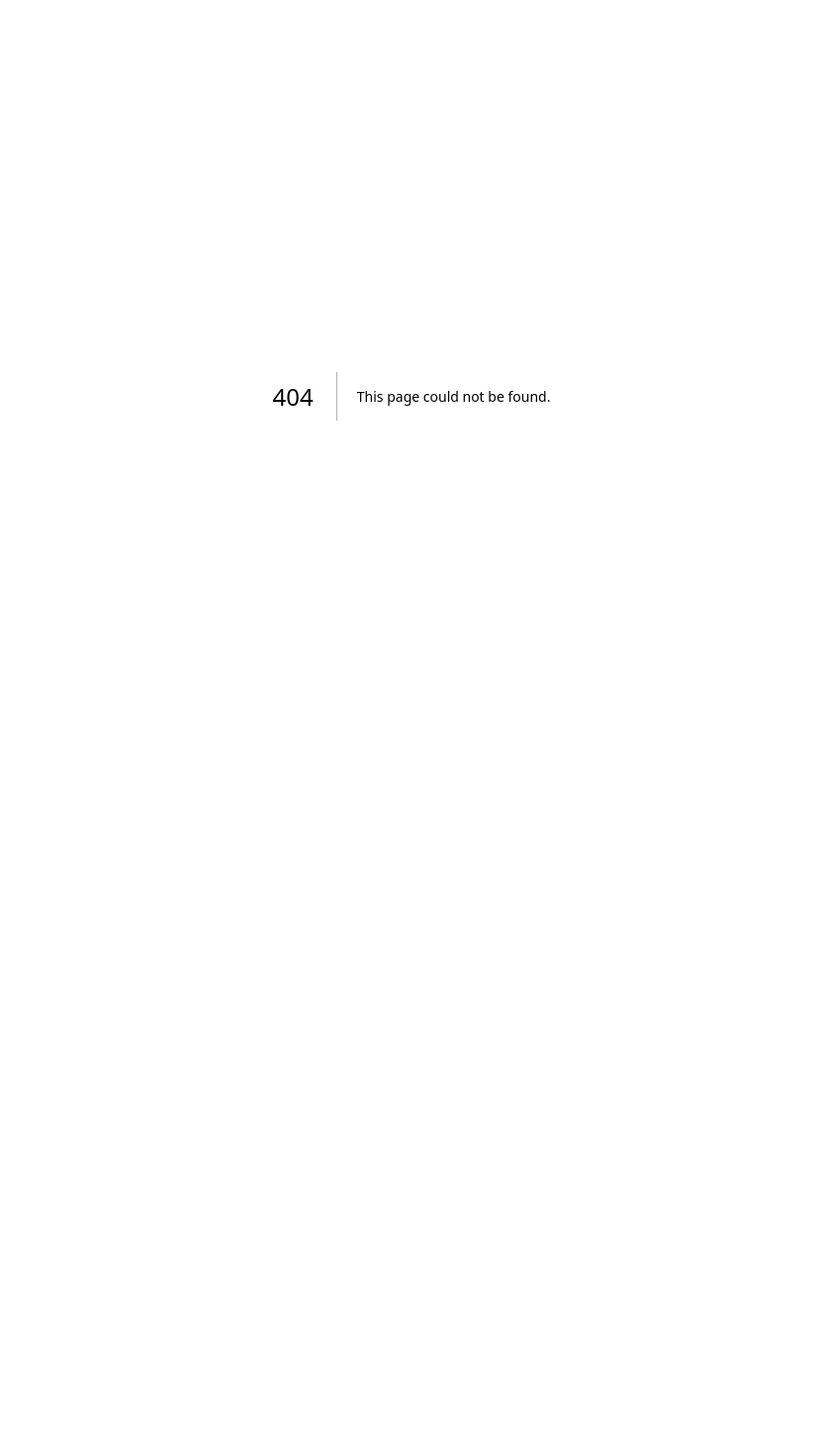
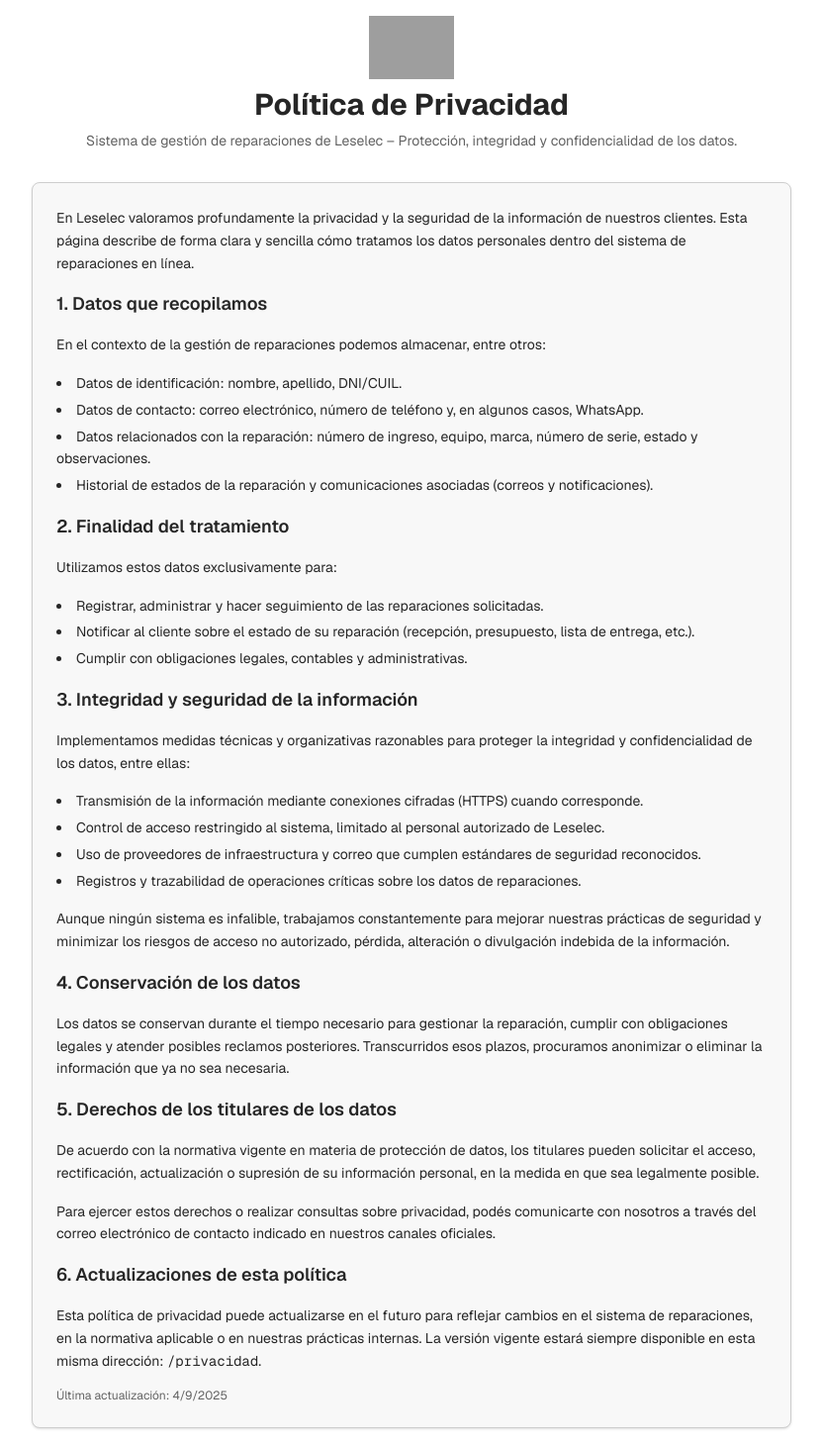
Before and after one commit to santiRui/sistema-reparaciones-Leselec, a Next.js app: page /privacidad in a window 1280 px wide. Before the commit this address had no page. Shown: the whole page at 99% size, without its empty margins (224-1055 px from the left). Before the commit the page ends 800 px from the top, so only its background shows below. Built offline with nearby package versions, Linux system fonts and the light colour scheme; grey boxes are pictures that could not be loaded.

Commit message:
landing de privacidad

```diff
--- /dev/null
+++ b/app/privacidad/page.tsx
@@ -0,0 +1,94 @@
+"use client";
+
+import React from "react";
+
+export default function PrivacidadPage() {
+  return (
+    <main className="min-h-screen bg-background text-foreground flex items-center justify-center p-4">
+      <div className="w-full max-w-3xl space-y-8">
+        <header className="text-center space-y-2">
+          <img
+            src="https://hebbkx1anhila5yf.public.blob.vercel-storage.com/image-OT3bqWGGUTwASGyHFkHBFvPbvVlQID.png"
+            alt="LESELEC INGENIERÍA"
+            className="mx-auto h-16 w-auto mb-2"
+          />
+          <h1 className="text-3xl font-bold">Política de Privacidad</h1>
+          <p className="text-muted-foreground text-sm">
+            Sistema de gestión de reparaciones de Leselec – Protección, integridad y confidencialidad de los datos.
+          </p>
+        </header>
+
+        <section className="bg-card border border-border rounded-lg shadow-sm p-6 space-y-4 text-sm leading-relaxed">
+          <p>
+            En Leselec valoramos profundamente la privacidad y la seguridad de la información de nuestros clientes.
+            Esta página describe de forma clara y sencilla cómo tratamos los datos personales dentro del sistema de
+            reparaciones en línea.
+          </p>
+
+          <h2 className="text-lg font-semibold mt-4">1. Datos que recopilamos</h2>
+          <p>En el contexto de la gestión de reparaciones podemos almacenar, entre otros:</p>
+          <ul className="list-disc list-inside space-y-1">
+            <li>Datos de identificación: nombre, apellido, DNI/CUIL.</li>
+            <li>Datos de contacto: correo electrónico, número de teléfono y, en algunos casos, WhatsApp.</li>
+            <li>Datos relacionados con la reparación: número de ingreso, equipo, marca, número de serie, estado y observaciones.</li>
+            <li>Historial de estados de la reparación y comunicaciones asociadas (correos y notificaciones).</li>
+          </ul>
+
+          <h2 className="text-lg font-semibold mt-4">2. Finalidad del tratamiento</h2>
+          <p>Utilizamos estos datos exclusivamente para:</p>
+          <ul className="list-disc list-inside space-y-1">
+            <li>Registrar, administrar y hacer seguimiento de las reparaciones solicitadas.</li>
+            <li>Notificar al cliente sobre el estado de su reparación (recepción, presupuesto, lista de entrega, etc.).</li>
+            <li>Cumplir con obligaciones legales, contables y administrativas.</li>
+          </ul>
+
+          <h2 className="text-lg font-semibold mt-4">3. Integridad y seguridad de la información</h2>
+          <p>
+            Implementamos medidas técnicas y organizativas razonables para proteger la integridad y confidencialidad de
+            los datos, entre ellas:
+          </p>
+          <ul className="list-disc list-inside space-y-1">
+            <li>Transmisión de la información mediante conexiones cifradas (HTTPS) cuando corresponde.</li>
+            <li>Control de acceso restringido al sistema, limitado al personal autorizado de Leselec.</li>
+            <li>Uso de proveedores de infraestructura y correo que cumplen estándares de seguridad reconocidos.</li>
+            <li>Registros y trazabilidad de operaciones críticas sobre los datos de reparaciones.</li>
+          </ul>
+
+          <p>
+            Aunque ningún sistema es infalible, trabajamos constantemente para mejorar nuestras prácticas de seguridad y
+            minimizar los riesgos de acceso no autorizado, pérdida, alteración o divulgación indebida de la información.
+          </p>
+
+          <h2 className="text-lg font-semibold mt-4">4. Conservación de los datos</h2>
+          <p>
+            Los datos se conservan durante el tiempo necesario para gestionar la reparación, cumplir con obligaciones
+            legales y atender posibles reclamos posteriores. Transcurridos esos plazos, procuramos anonimizar o
+            eliminar la información que ya no sea necesaria.
+          </p>
+
+          <h2 className="text-lg font-semibold mt-4">5. Derechos de los titulares de los datos</h2>
+          <p>
+            De acuerdo con la normativa vigente en materia de protección de datos, los titulares pueden solicitar el
+            acceso, rectificación, actualización o supresión de su información personal, en la medida en que sea
+            legalmente posible.
+          </p>
+          <p>
+            Para ejercer estos derechos o realizar consultas sobre privacidad, podés comunicarte con nosotros a través
+            del correo electrónico de contacto indicado en nuestros canales oficiales.
+          </p>
+
+          <h2 className="text-lg font-semibold mt-4">6. Actualizaciones de esta política</h2>
+          <p>
+            Esta política de privacidad puede actualizarse en el futuro para reflejar cambios en el sistema de
+            reparaciones, en la normativa aplicable o en nuestras prácticas internas. La versión vigente estará siempre
+            disponible en esta misma dirección: <span className="font-mono">/privacidad</span>.
+          </p>
+
+          <p className="text-muted-foreground text-xs mt-4">
+            Última actualización: {new Date().toLocaleDateString("es-AR")}
+          </p>
+        </section>
+      </div>
+    </main>
+  );
+}
```
